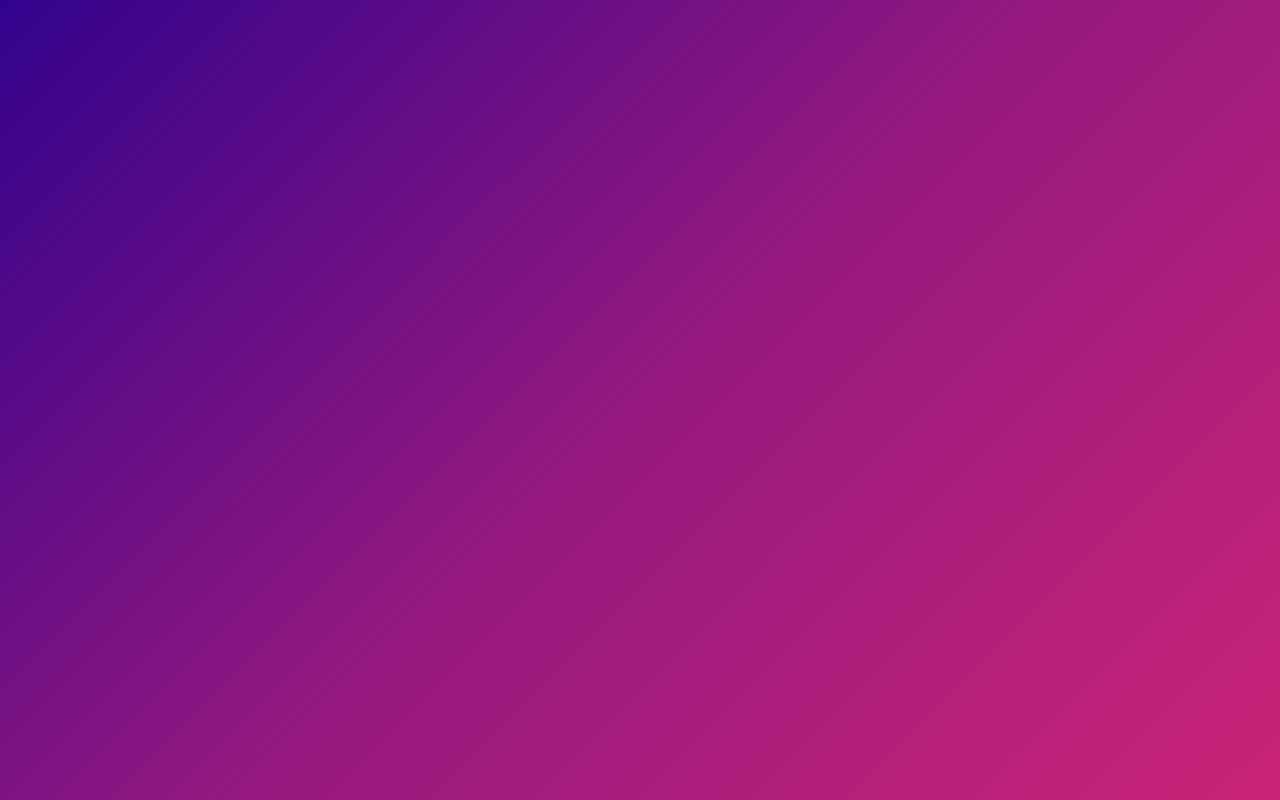
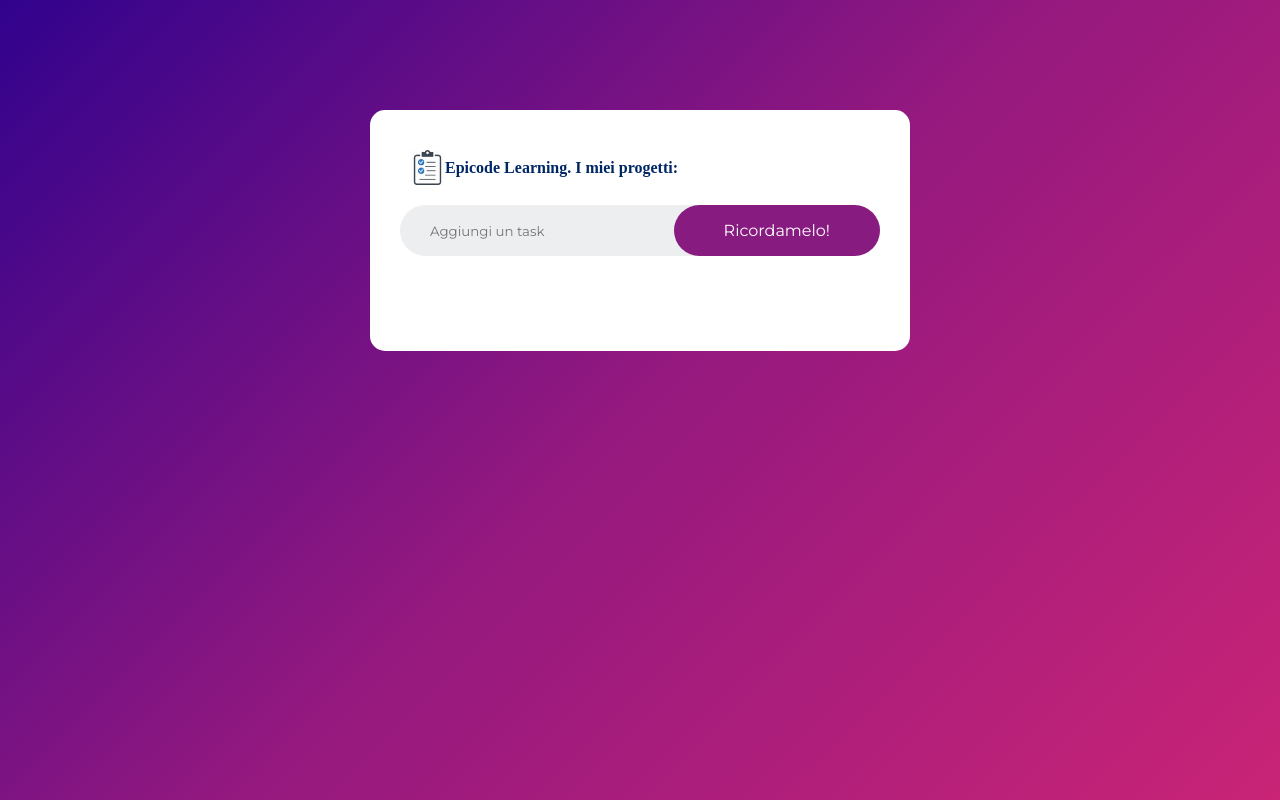
Before and after one commit to adrianobruzzese/M1-W3-D3, a plain HTML site: page index.html in a window 1280 px wide. Drawn offline with Linux system fonts and the light colour scheme.

Commit message:
w3-d3-halfway-commit

```diff
--- a/assets/style.css
+++ b/assets/style.css
@@ -1,9 +1,9 @@
-@import url('https://fonts.googleapis.com/css2?family=Open+Sans:ital,wght@0,400;0,500;0,700;1,300&display=swap');
+@import url('https://fonts.googleapis.com/css2?family=Montserrat:wght@300;400;500;600;700&display=swap');
 
 * {
   margin: 0;
   padding: 0;
-  font-family: 'Roboto', sans-serif;
+  font-family: 'Montserrat', sans-serif;
   box-sizing: border-box;
 }
 
@@ -13,3 +13,86 @@
   background: linear-gradient(135deg, #31028d, #95197f, #c92476);
   padding: 10px;
 }
+
+.todo-list {
+  width: 100%;
+  max-width: 540px;
+  background: #fff;
+  margin: 100px auto 20px;
+  padding: 40px 30px 70px;
+  border-radius: 15px;
+}
+
+.todo-list h2 {
+  color: #002765;
+  display: flex;
+  align-items: center;
+  margin-bottom: 20px;
+  font-weight: 600;
+}
+
+.todo-list h2 img {
+  width: 35px;
+  margin-left: 10px;
+}
+
+.row{
+    display: flex;
+    align-items: center;
+    justify-content: space-between;
+    background: #edeef0;
+    border-radius: 30px;
+    padding-left: 20px;
+    margin-bottom: 25px;
+}
+
+input{
+    flex: 1;
+    border: none;
+    outline: none;
+    background: transparent;
+    padding: 10px;
+}
+
+button{
+    border: none;
+    outline: none;
+    padding: 16px 50px;
+    background: #881b80;
+    color: #fff;
+    font-size: 1em;
+    cursor: pointer;
+    border-radius: 50px;
+}
+
+ul li{
+    list-style: none;
+    font-size: 1.1em;
+    padding: 12px 8px 12px 50px;
+    user-select: none;
+    cursor: pointer;
+    font-weight: 300;
+    position: relative;
+}
+
+ul li::before{
+    content: '';
+    position: absolute;
+    height: 28px;
+    width: 28px;
+    border-radius: 50%;
+    background-image: url(./img/unchecked.png);
+    background-size: cover;
+    background-position: center;
+    top: 7px;
+    left: 8px;
+}
+
+ul li.checked{
+    color: #555;
+    text-decoration: line-through;
+}
+
+ul li.checked::before{
+    background-image: url(./img/checked.png);
+}
--- a/index.html
+++ b/index.html
@@ -9,8 +9,20 @@
 </head>
 <body>
     <div class="container">
-
-
+        <div class="todo-list">
+            <h2><img src="assets/img/to-do-icon-19.jpg" alt="logo della web app per lista di cose da fare">Epicode Learning. I miei progetti:
+            </h2>
+            <div class="row">
+                <input type="text" id="input-box" placeholder="Aggiungi un task">
+                <button>Ricordamelo!</button>
+            </div>
+            <ul id="reminders">
+                <!-- <li class="checked">Task 1</li>
+                <li>Task 2</li>
+                <li>Task 3</li> -->
+            </ul>
+        </div>
     </div>
+    <script src="script.js"></script>
 </body>
 </html>
```
Also changed, not shown: assets/img/checked.png (added), assets/img/to-do-icon-19.jpg (added), assets/img/unchecked.png (added).
